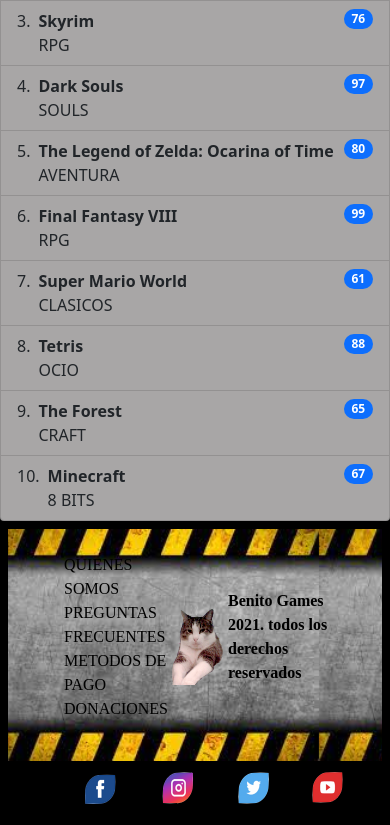
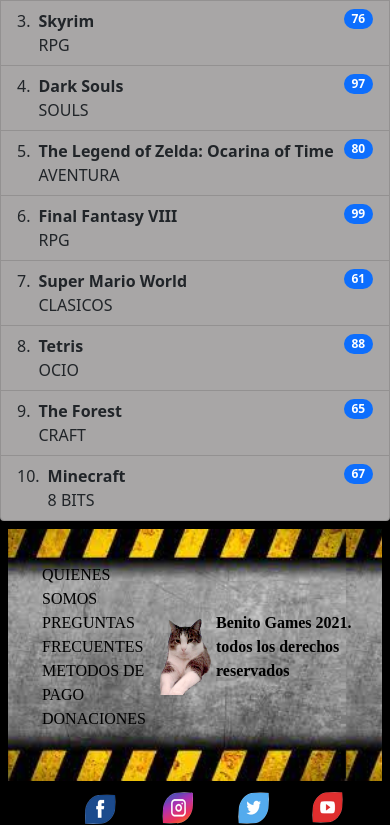
Before and after one commit to stresha/benito_games_proyecto, a website: page index.html in a window 390 px wide. Shown: the part 562-1387 px from the top of the page. Drawn offline with nearby package versions, Linux system fonts and the light colour scheme; a web font is replaced by a local one.

Commit message:
arreglo footer texto,

```diff
--- a/scss/estilos/_media-queries.scss
+++ b/scss/estilos/_media-queries.scss
@@ -16,8 +16,13 @@
 
        h3 {
         display: none;
+
+
       }
       }
+    .cuerpo__banner {
 
-
+      ul { padding: 10px;
+    }
+  }
 }
--- a/scss/pages/_cuerpo.scss
+++ b/scss/pages/_cuerpo.scss
@@ -35,7 +35,6 @@
   }
 
 .clasificacion {
-
     color: $color;
 h2{
     text-align: center;
```
Also changed, not shown: css/main.css.
